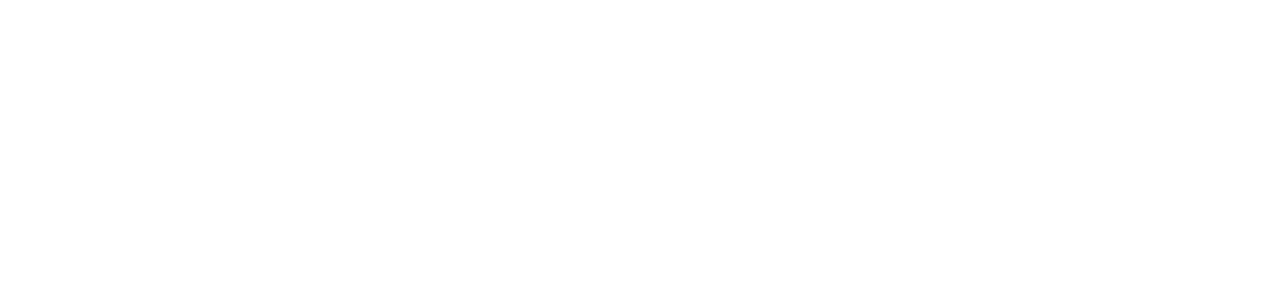
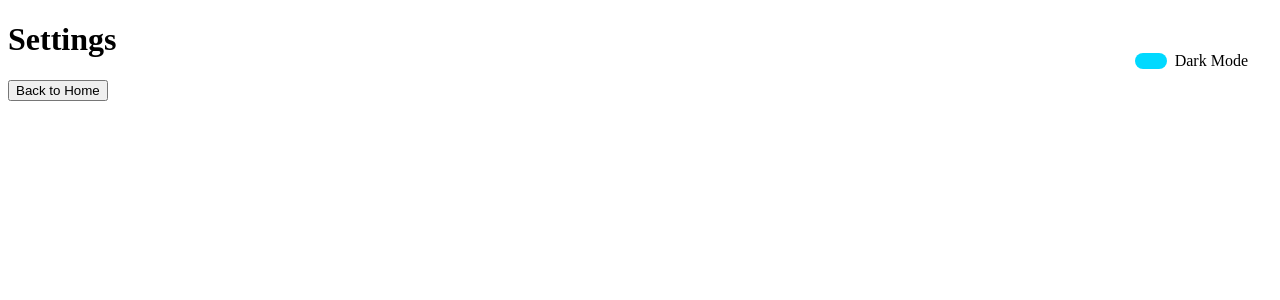
Before and after one commit to khethiwengema04-gif/WeatherTS, a React (Vite) app: page /settings in a window 1280 px wide. Before the commit this address had no page. Shown: the top 300 px of the page. Built offline with nearby package versions, Linux system fonts and the light colour scheme.

Commit message:
Added the settings page and added a toggle,button on it

```diff
--- a/package.json
+++ b/package.json
@@ -12,7 +12,7 @@
   "dependencies": {
     "react": "^19.2.7",
     "react-dom": "^19.2.7",
-    "react-router-dom": "^7.11.0"
+    "react-router-dom": "^6.30.4"
   },
   "devDependencies": {
     "@eslint/js": "^10.0.1",
--- a/src/App.tsx
+++ b/src/App.tsx
@@ -3,12 +3,21 @@ import './App.css'
 import { Routes, Route } from 'react-router-dom'
 import { Home } from './Components/Pages/Home/Home'
 import SettingsIcon from './assets/SettingsIcon.png'
+import Settings from './Components/Pages/Settings/Settings'
 
 const App = () => {
+  const [isDark, setIsDark] = React.useState(false);
+  const handleToggleChange = () => {
+    setIsDark(!isDark);
+  }
+
+
   return (
-    <div>
+    <div data-theme={isDark ? "dark" : "light"}>
       <Routes>
-        <Route path='/' element={<Home />} />
+        <Route path='/' element={<Home isDark={isDark} handleToggleChange={handleToggleChange} />} />
+
+        <Route path='/settings' element={<Settings isDark={isDark} handleToggleChange={handleToggleChange} />} />
       </Routes>
     </div>
   )
--- a/src/Components/HourCard/HourCard.module.css
+++ b/src/Components/HourCard/HourCard.module.css
@@ -9,7 +9,7 @@
     justify-content: space-between;
     gap: 40px;
     border: 1px solid rgb(51, 175, 247);
-    background-color: rgb(54, 173, 241);
+    background-color: var(--background-color);
     border-bottom-left-radius: 10px;
     border-bottom-right-radius: 10px;
 
--- a/src/Components/Navbar/Navbar.tsx
+++ b/src/Components/Navbar/Navbar.tsx
@@ -2,7 +2,14 @@
 import style from './Navbar.module.css'
 import { Text } from '../Text/Text'
 import SettingsIcon from '../../assets/SettingsIcon.png'
+import { useNavigate } from 'react-router-dom'
+
+
 export default function Navbar() {
+  const navigate = useNavigate()
+  const handleSettingsClick = () => {
+    navigate('/settings')
+  }
 
   return (
     <nav>
@@ -10,8 +17,8 @@ export default function Navbar() {
         <div className={style['WeatherIcon']}>
         </div>
         <Text varient={'h1'} style={{ margin: 0 }}>WEATHER</Text>
-        <div className={style['SettingsIcon']}>
-          <img src={SettingsIcon} alt="" height="30" width="30" />
+        <div className={style['SettingsIcon']} >
+          <img onClick={handleSettingsClick} src={SettingsIcon} alt="" height="30" width="30" />
         </div>
       </div>
     </nav>
--- a/src/Components/Pages/Home/Home.tsx
+++ b/src/Components/Pages/Home/Home.tsx
@@ -6,17 +6,20 @@ import { HourCard } from '../../HourCard/HourCard'
 import WeekelyCard from '../../WeekelyCard/WeekelyCard'
 import { Toggle } from '../../Toggle/Toggle'
 
+type HomeProps = {
+    isDark: boolean,
+    handleToggleChange: () => void
+}
 
+export const Home = ({ isDark, handleToggleChange }: HomeProps) => {
 
-export const Home = () => {
-    const [isDark, setIsDark] = React.useState(false);
     return (
-        <div className="App" data-theme={isDark ? "dark" : "light"}>
+        <>
             <Navbar />
             <Search />
             <Toggle
                 isChecked={isDark}
-                handleChange={() => setIsDark(!isDark)} />
+                handleChange={handleToggleChange} />
             <Weather />
             <HourCard />
             <WeekelyCard days={[
@@ -29,7 +32,7 @@ export const Home = () => {
                 { day: 'Sun', icon: 'https://openweathermap.org/img/wn/11d.png', high: 12, low: 4 },
             ]} />
 
-        </div>
+        </>
 
     )
 }
--- a/src/Components/Pages/Settings/Settings.module.css
+++ b/src/Components/Pages/Settings/Settings.module.css
@@ -0,0 +1,6 @@
+.App {
+    background-color: var(--background-color);
+    color: var(--foreground-color);
+    width: 100%;
+    height: 100vw;
+}
--- a/src/Components/Pages/Settings/Settings.tsx
+++ b/src/Components/Pages/Settings/Settings.tsx
@@ -1,21 +1,31 @@
 import React from 'react'
-import WeekelyCard from '../../WeekelyCard/WeekelyCard'
-
-const Settings = () => {
-    return (
-        <div>
-            <WeekelyCard days={[
-                { day: 'Mon', icon: 'https://openweathermap.org/img/wn/01d.png', high: 25, low: 15 },
-                { day: 'Tue', icon: 'https://openweathermap.org/img/wn/02d.png', high: 22, low: 14 },
-                { day: 'Wed', icon: 'https://openweathermap.org/img/wn/03d.png', high: 20, low: 12 },
-                { day: 'Thu', icon: 'https://openweathermap.org/img/wn/04d.png', high: 18, low: 10 },
-                { day: 'Fri', icon: 'https://openweathermap.org/img/wn/09d.png', high: 16, low: 8 },
-                { day: 'Sat', icon: 'https://openweathermap.org/img/wn/10d.png', high: 14, low: 6 },
-                { day: 'Sun', icon: 'https://openweathermap.org/img/wn/11d.png', high: 12, low: 4 },
-            ]} />
+import { Toggle } from '../../Toggle/Toggle'
+import style from './Settings.module.css'
+import { useNavigate } from 'react-router-dom'
 
 
 
+
+type SettingsProps = {
+    isDark: boolean,
+    handleToggleChange: () => void
+}
+const Settings = ({ isDark, handleToggleChange }: SettingsProps) => {
+    const navigate = useNavigate()
+    const handleBackToHomeClick = () => {
+        navigate('/')
+    }
+    return (
+        <div className={style.App}>
+            <h1>Settings</h1>
+            <Toggle
+                isChecked={isDark}
+                handleChange={handleToggleChange} />
+
+
+            <div>
+                <button onClick={handleBackToHomeClick}>Back to Home</button>
+            </div>
         </div>
     )
 }
```
Also changed, not shown: 1 other file (tests, documents, lock files or other folders).
